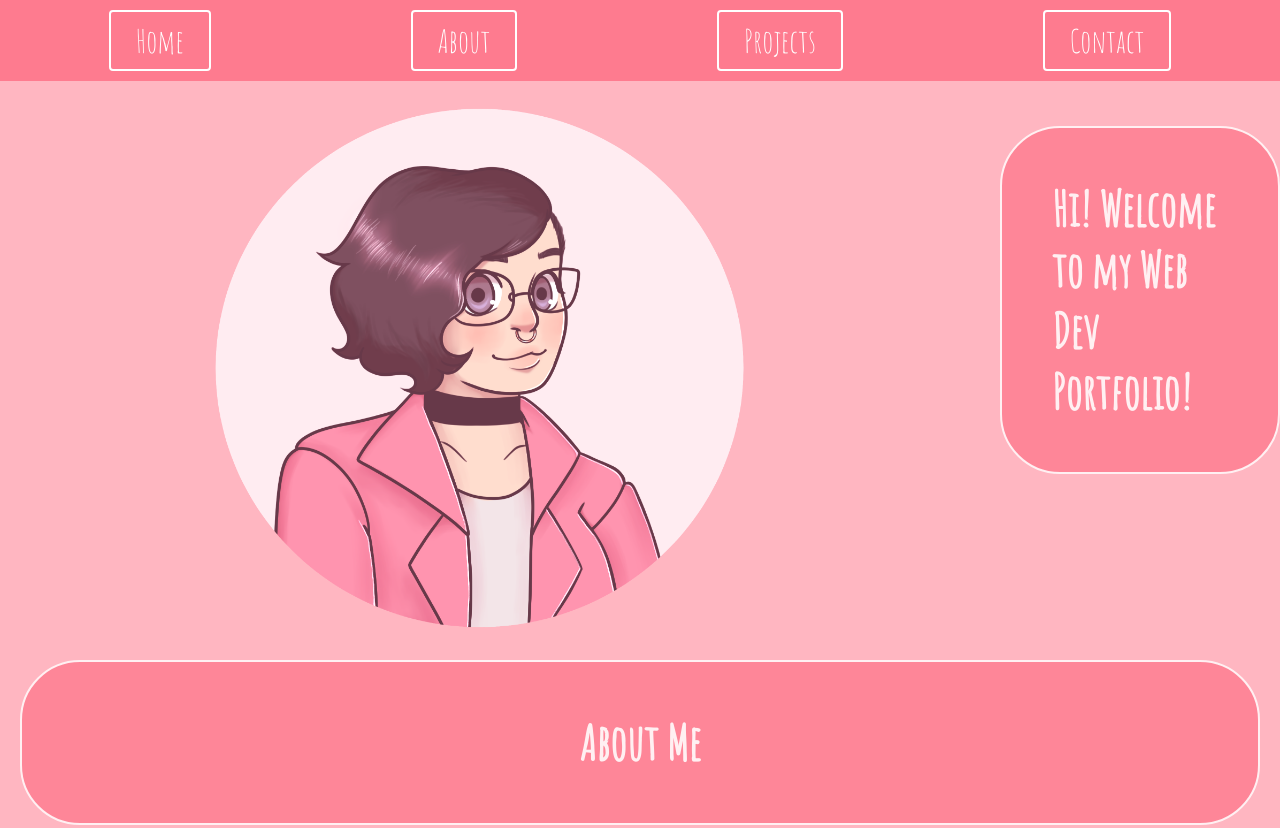
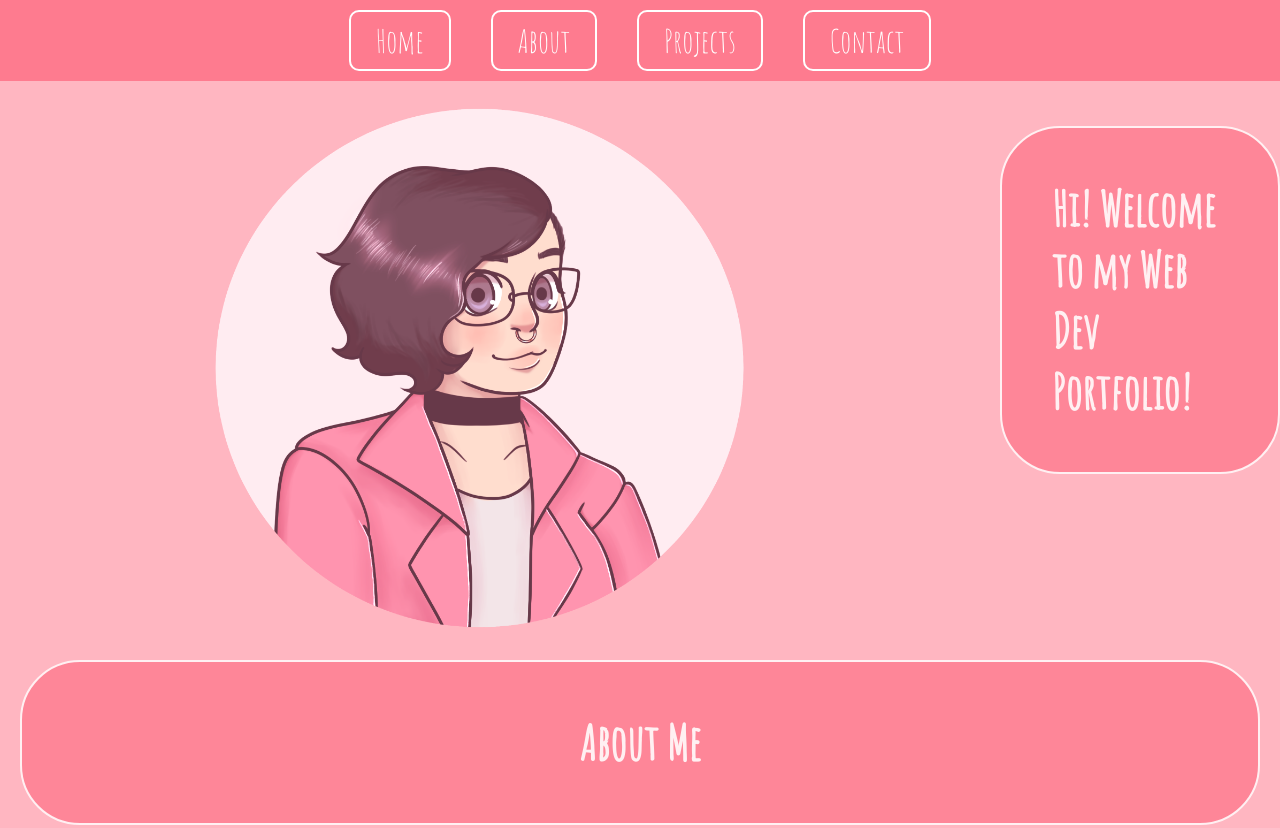
Before and after one commit to salemmie/salemmie.github.io, a plain HTML site: page index.html in a window 1280 px wide. Shown: the top 828 px of the page. Drawn offline with Linux system fonts and the light colour scheme.

Commit message:
responsive

```diff
--- a/styles.css
+++ b/styles.css
@@ -20,28 +20,27 @@
         top: 0;
         width: 100%;
         z-index: 999;
-        align-items: center;
         justify-content: center;
 
 }
 
     .navbar ul {
         display: flex;
-        margin: 20px 0;
         list-style: none;
 }
 
     .navbar ul li {
         font-size: 1.1rem;
-        margin: 0px 100px;
+        margin: 10px 20px;
 }
 
     .navbar ul li a {
+        display: inline-block;
         color: white;
         font-size: 2rem;
         padding: 8px 25px;
         border: solid white 2px;
-        border-radius: 4px;
+        border-radius: 10px;
         align-items: center;
 }
 
@@ -457,7 +456,7 @@
         display: flex;
         position: absolute;
         top: 60vh;
-        margin: 3vh;
+        margin: 3vh 3vh;
         font-size: 2.5vh;
     }
 
```
